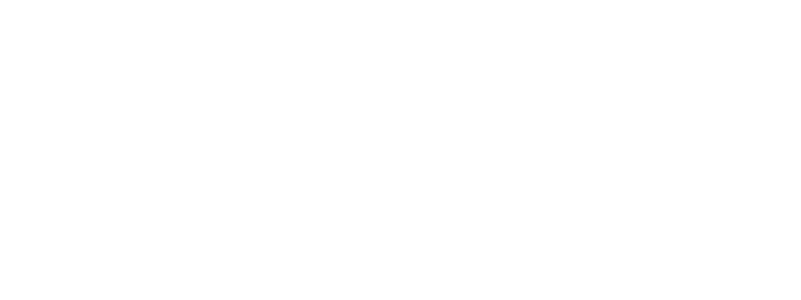
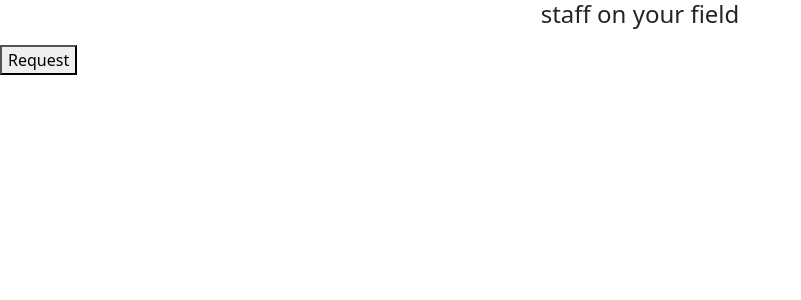
Before and after one commit to IT20136574/Research-Project-Management-Toolol, a React (Vite) app in the folder project_frontend/: page /displaySupervisor/1 in a window 1280 px wide. Shown: the top 300 px of the page, without its empty margins (0-801 px from the left). Built offline with nearby package versions, Linux system fonts and the light colour scheme; no server answers.

Commit message:
displaySupervisor component

```diff
--- a/project_frontend/src/App.js
+++ b/project_frontend/src/App.js
@@ -9,6 +9,7 @@
 import Members from './components/DH_Components/grp_members';
 import Topic from './components/DH_Components/grp_topic';
 import Supervisors from './components/DH_Components/supervisors';
+import DisplaySupervisors from './components/DH_Components/displaySupervisor';
 
 
 export default class App extends Component {
@@ -22,6 +23,7 @@
               <Route path="/grpmem/:data" component={Members} />
               <Route path="/supervisors" component={Supervisors} />
               <Route path="/topic" component={Topic} />
+              <Route path="/displaySupervisor/:id" component={DisplaySupervisors} />
 
             </Switch>
         </Router>
--- /dev/null
+++ b/project_frontend/src/components/DH_Components/displaySupervisor.js
@@ -0,0 +1,93 @@
+import React from "react";
+import { Component } from 'react';
+//import { useParams } from 'react-router-dom';
+import axios from "axios";
+
+
+
+export default class DisplaySupervisors extends Component {
+
+    constructor(props){
+      super(props);
+      this.state={
+           staff:{},
+      }
+  }
+
+
+  displaysupervisor(){
+    const id = this.props.match.params.id;
+    axios.get(`http://localhost:8070/student/supervisor/${id}`).then(res =>{
+    if(res.data.success){
+            this.setState({
+                staff:res.data.staff
+            });
+
+        }
+        console.log(this.state.staff)
+    })
+}
+
+
+request(){
+    const config = {
+        headers: {
+          Authorization: localStorage.getItem("Authorization"),
+        },
+      };
+
+      //console.log(config)
+
+    const id = this.props.match.params.id;
+
+    if (window.confirm('Are you sure you want to request this supervisor?')) {
+        axios.post(`http://localhost:8070/student/requestSupervisor/${id}`,config).then(res=>{
+            console.log(config)
+                alert("requested successfully");
+                window.location.reload();
+
+        })
+    }
+
+  }
+
+
+
+
+componentDidMount(){
+    this.displaysupervisor();
+}
+
+
+    render() {
+        const {fname,email, phone, field } = this.state.staff;
+
+        return (
+
+                <div>
+                    <div>
+                     <div>
+                        <center><h4>
+                        staff on your field
+                        </h4></center>
+
+
+                        </div>
+                        <p>{fname}</p>
+                        <p>{email}</p>
+                        <p>{phone}</p>
+                        <p>{field}</p>
+
+                        <button type="submit" onClick={()=>this.request()} >Request</button>
+
+
+
+                    </div>
+            </div>
+
+
+        )
+
+    }
+
+    }
```
Also changed, not shown: 2 other files (tests, documents, lock files or other folders).
